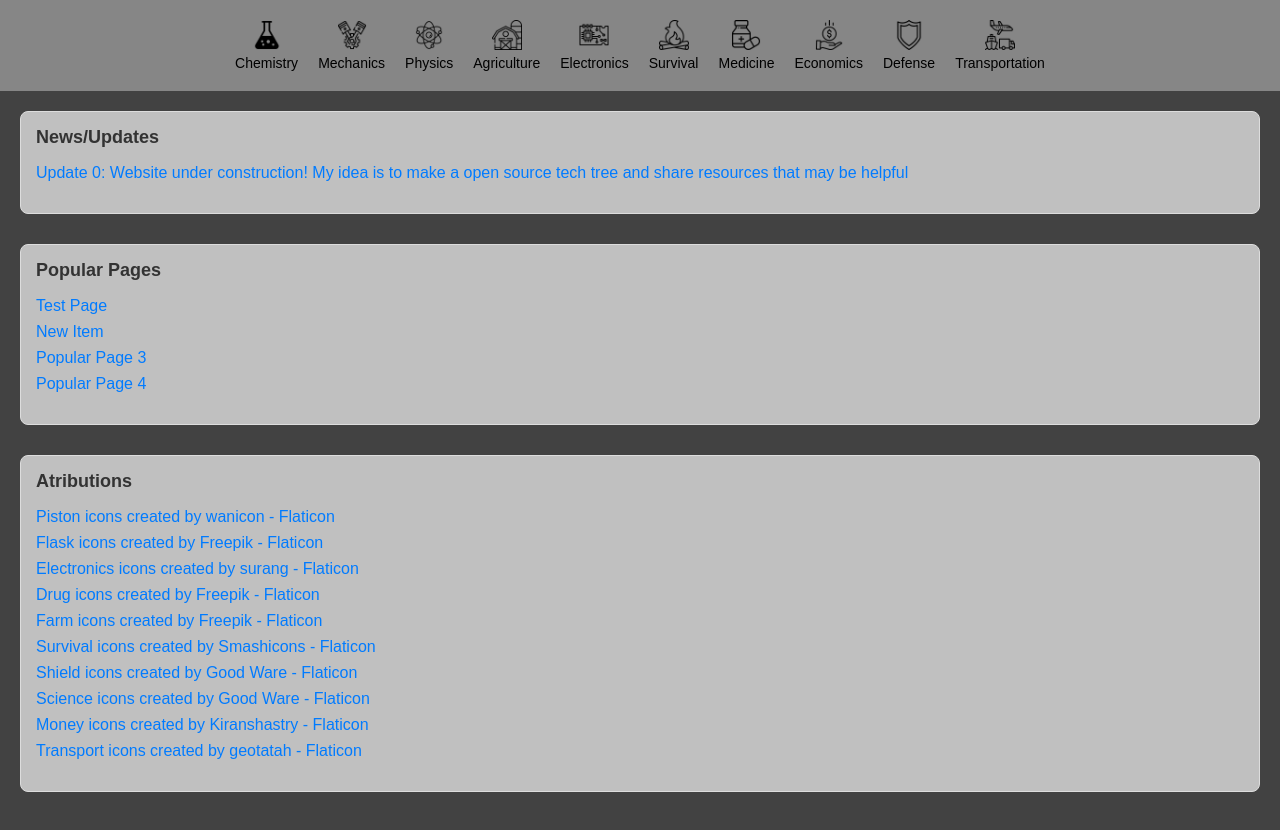
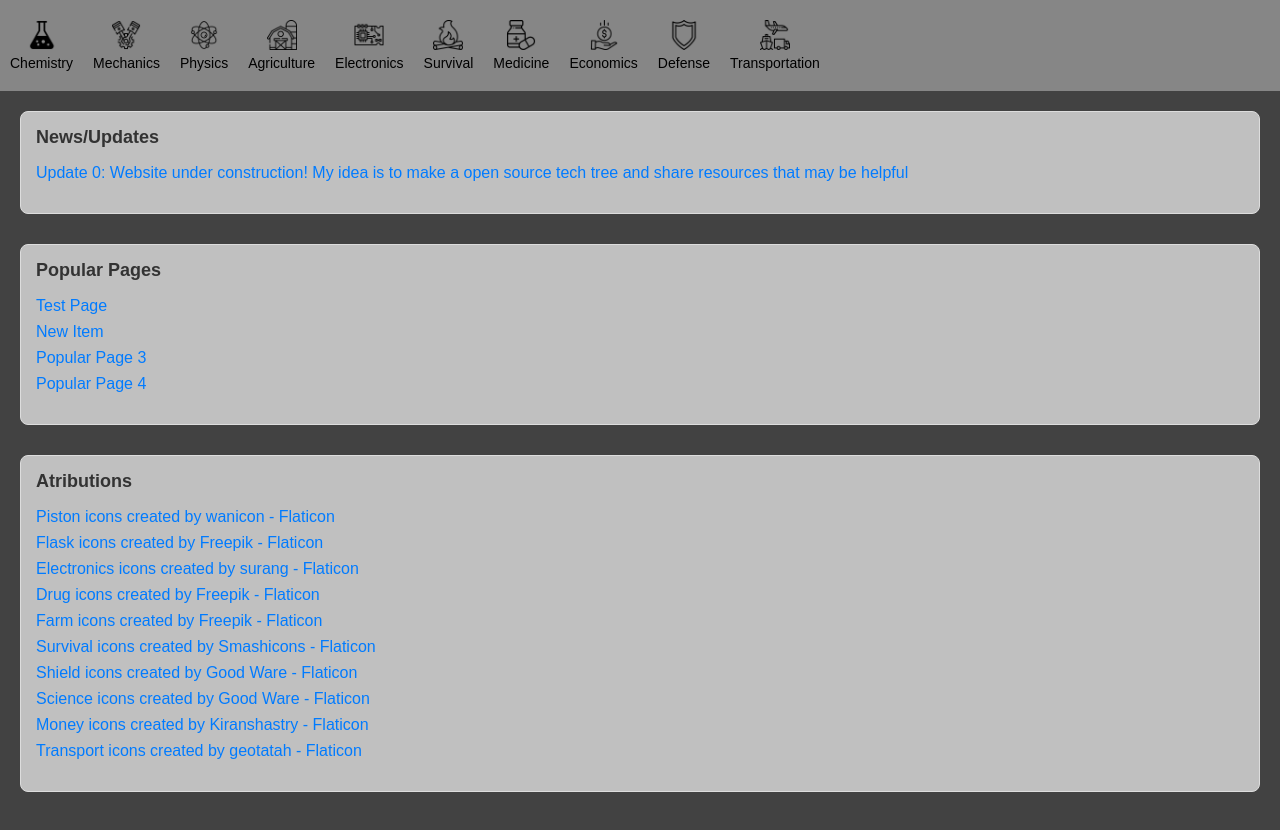
Before and after one commit to techtreeflow/techtreeflow.github.io, a plain HTML site: page index.html in a window 1280 px wide. Drawn offline with Linux system fonts and the light colour scheme.

Commit message:
fixed nav center

```diff
--- a/style.css
+++ b/style.css
@@ -16,7 +16,7 @@ header {
 }
 nav {
     display: flex;
-    justify-content: center; /* Aligns icons to the left */
+    justify-content: left; /* Aligns icons to the left */
     gap: 20px;
     overflow-x: auto; /* Enables horizontal scrolling */
     white-space: nowrap;
```
